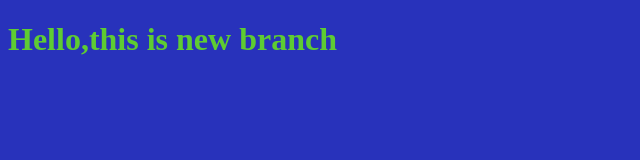
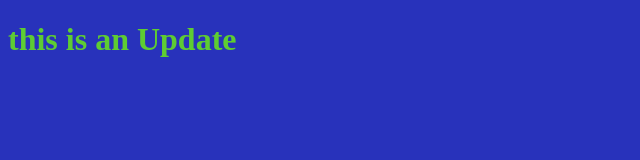
Before and after one commit to Alco222/myProgect, a plain HTML site: page index.html in a window 1280 px wide. Shown: the whole page, without its empty margins (0-640 px from the left). Drawn offline with Linux system fonts and the light colour scheme.

Commit message:
edit the html file

```diff
--- a/index.html
+++ b/index.html
@@ -7,7 +7,7 @@
     <link rel="stylesheet" href="style.css">
 </head>
 <body>
-    <h1>Hello,this is new branch</h1>
+    <h1>this is an Update</h1>
 <script src="app.js"></script>
 </body>
 </html>
```
